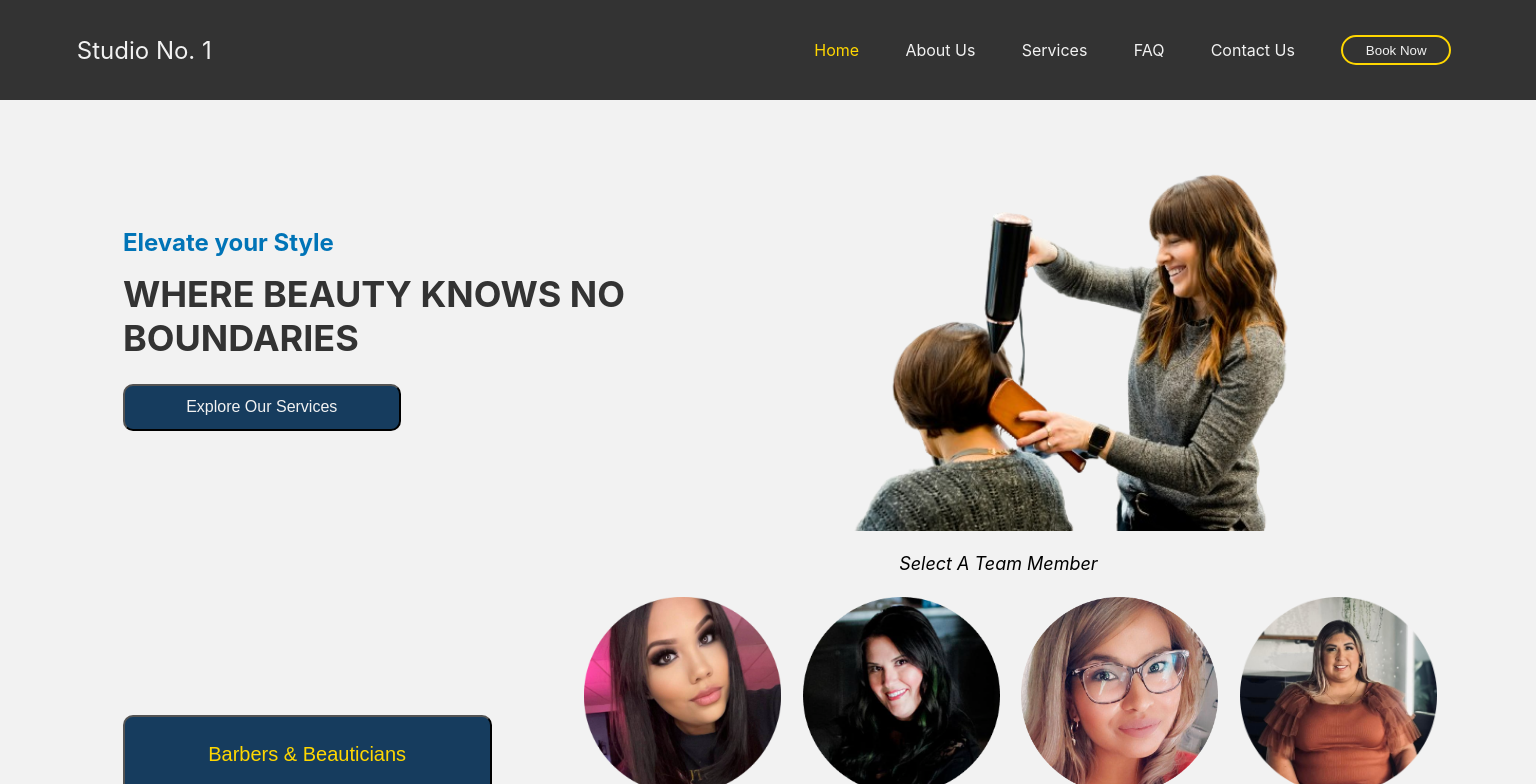
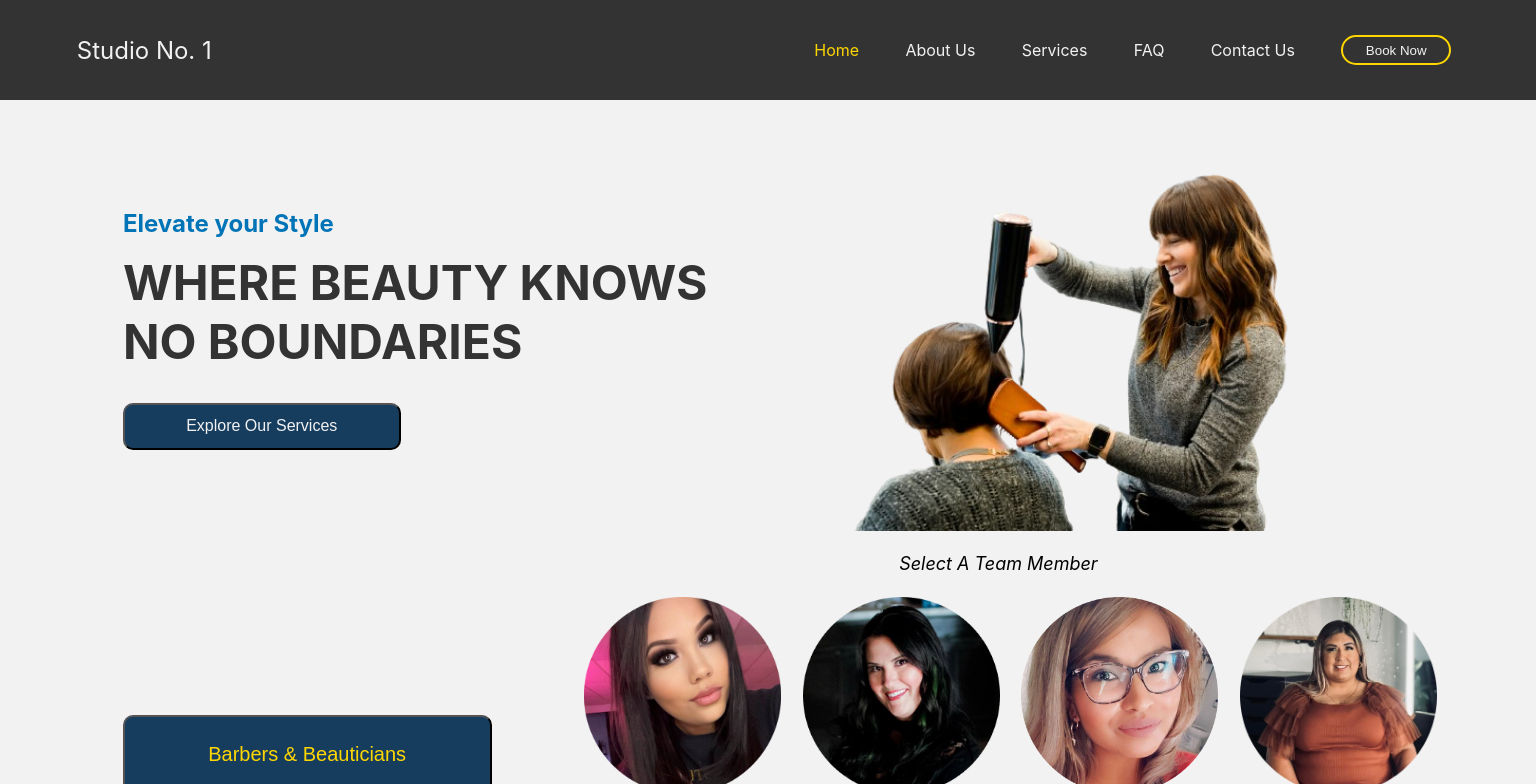
Before and after one commit to Parrasite9/studiono1, a React (Create React App) app: page / in a window 1536 px wide. Shown: the top 784 px of the page. Built offline with nearby package versions, Linux system fonts and the light colour scheme.

Commit message:
hero fitted for 1400px

```diff
--- a/src/CSS/Hero.css
+++ b/src/CSS/Hero.css
@@ -83,3 +83,9 @@
             color: #333;
         }
 }
+
+@media (min-width: 1400px) {
+    .context > h1 {
+        font-size: 48px;
+    }
+}
```
